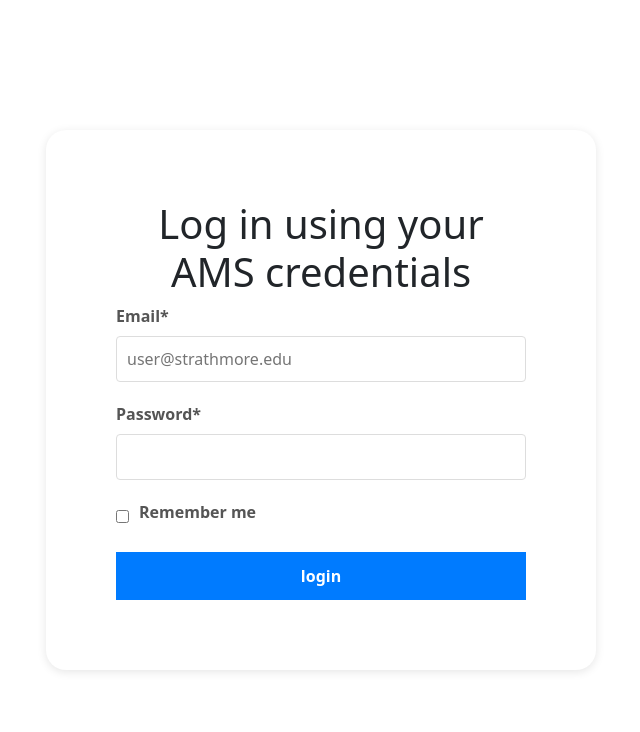
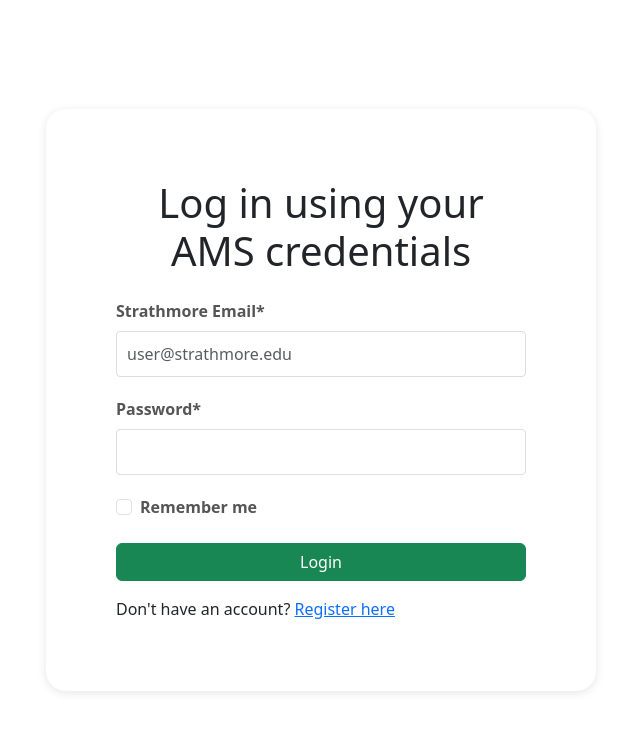
Before and after one commit to OvoFiona/IS-1, a PHP site: page /Securityguardlogin.php in a window 1280 px wide. Shown: the top 732 px of the page, without its empty margins (319-959 px from the left). Run offline with PHP 8.4, Linux system fonts and the light colour scheme.

Commit message:
securityguard

```diff
--- a/Securityguardlogin.php
+++ b/Securityguardlogin.php
@@ -1,91 +1,84 @@
 <?php
 session_start();
+require_once("config/connect.php");
+
+$errorMessage = "";
+
+if ($_SERVER['REQUEST_METHOD'] === 'POST') {
+    $email = trim($_POST['username'] ?? '');
+    $password = trim($_POST['password'] ?? '');
+
+    if (!str_ends_with($email, '@strathmore.edu')) {
+        $errorMessage = "Please use your Strathmore University email address.";
+    } elseif (strlen($password) < 8) {
+        $errorMessage = "Password must be at least 8 characters long.";
+    } else {
+        // ✅ CORRECTED: use $email (was mistakenly $Email)
+        $stmt = $conn->prepare('SELECT Id, password FROM SecurityGuardLogin WHERE Email = ?');
+        if (!$stmt) {
+            $errorMessage = "Database error: " . $conn->error;
+        } else {
+            $stmt->bind_param("s", $email);
+            $stmt->execute();
+            $result = $stmt->get_result();
+
+            if ($result->num_rows === 0) {
+                $errorMessage = "Invalid credentials.";
+            } else {
+                $user = $result->fetch_assoc();
+                if (password_verify($password, $user['password'])) {
+                    $_SESSION['securityguardId'] = $user['Id'];
+                    $_SESSION['email'] = $email;
+                    header("Location: sgdashboard.php"); // Redirect to security guard dashboard
+                    exit;
+                } else {
+                    $errorMessage = "Invalid credentials.";
+                }
+            }
+        }
+    }
+}
 ?>
-
-
 
 <!DOCTYPE html>
 <html lang="en">
 <head>
-    <meta charset="UTF-8">
-    <meta name="viewport" content="width=device-width, initial-scale=1.0">
-    <title>Lost and Found Login</title>
-    <link rel="stylesheet" href="CSS/Securityguardlogin.css">
-    <link href="https://cdn.jsdelivr.net/npm/bootstrap@5.3.6/dist/css/bootstrap.min.css" rel="stylesheet" integrity="sha384-4Q6Gf2aSP4eDXB8Miphtr37CMZZQ5oXLH2yaXMJ2w8e2ZtHTl7GptT4jmndRuHDT" crossorigin="anonymous">
-
+  <meta charset="UTF-8" />
+  <meta name="viewport" content="width=device-width, initial-scale=1.0"/>
+  <title>Lost and Found Signin</title>
+  <link rel="stylesheet" href="CSS/student.css" />
+  <link href="https://cdn.jsdelivr.net/npm/bootstrap@5.3.6/dist/css/bootstrap.min.css" rel="stylesheet" />
 </head>
 <body>
   <div class="login-container">
     <h1>Log in using your AMS credentials</h1>
-        <form id="loginForm">
-            <div id="errorMessage" class="error" style="display: none;"></div>
 
+    <?php if (!empty($errorMessage)): ?>
+      <div class="alert alert-danger mt-3"><?php echo htmlspecialchars($errorMessage); ?></div>
+    <?php endif; ?>
+
+    <form method="POST" class="mt-4">
       <div class="form-group">
-                <label for="username">Email*</label>
-                <input type="email" id="email" name="email" required placeholder="user@strathmore.edu">
+        <label for="username">Strathmore Email*</label>
+        <input type="text" id="username" name="username" class="form-control" required placeholder="user@strathmore.edu" />
       </div>
 
-            <div class="form-group">
+      <div class="form-group mt-3">
         <label for="password">Password*</label>
-                <input type="password" id="password" name="password" required>
+        <input type="password" id="password" name="password" class="form-control" required />
       </div>
 
-            <div class="remember-me">
-                <input type="checkbox" id="remember" name="remember">
-                <label for="remember">Remember me</label>
+      <div class="form-check my-3">
+        <input type="checkbox" class="form-check-input" id="remember" name="remember" />
+        <label for="remember" class="form-check-label">Remember me</label>
       </div>
 
-            <button type="submit">login</button>
+      <button type="submit" class="btn btn-success w-100">Login</button>
 
-
+      <div class="register-link mt-3">
+        Don't have an account? <a href="SecurityGuard.php">Register here</a>
+      </div>
     </form>
   </div>
-
-
-    <script>
-        document.getElementById('loginForm').addEventListener('submit', async function(e) {
-    e.preventDefault();
-
-    const email = document.getElementById('email').value.trim();
-    const password = document.getElementById('password').value;
-    const errorElement = document.getElementById('errorMessage');
-
-    errorElement.style.display = 'none';
-
-    if (!email.endsWith('@strathmore.edu')) {
-        errorElement.textContent = 'Please use your Strathmore University email address.';
-        errorElement.style.display = 'block';
-        return;
-    }
-
-    if (password.length < 8) {
-        errorElement.textContent = 'Password must be at least 8 characters long.';
-        errorElement.style.display = 'block';
-        return;
-    }
-
-    try {
-        const response = await fetch(window.location.href, {
-            method: 'POST',
-            headers: { 'Content-Type': 'application/json' },
-            body: JSON.stringify({ email, password })
-        });
-
-        const result = await response.json();
-
-        if (result.success) {
-            window.location.href = 'sgdashboard.php';
-        } else {
-            errorElement.textContent = result.message;
-            errorElement.style.display = 'block';
-        }
-    } catch (error) {
-        errorElement.textContent = 'Network error. Please try again.';
-        errorElement.style.display = 'block';
-        console.error(error);
-    }
-});
-
-    </script>
 </body>
 </html>
```
Lines whose indentation alone changed are shown as unchanged.
